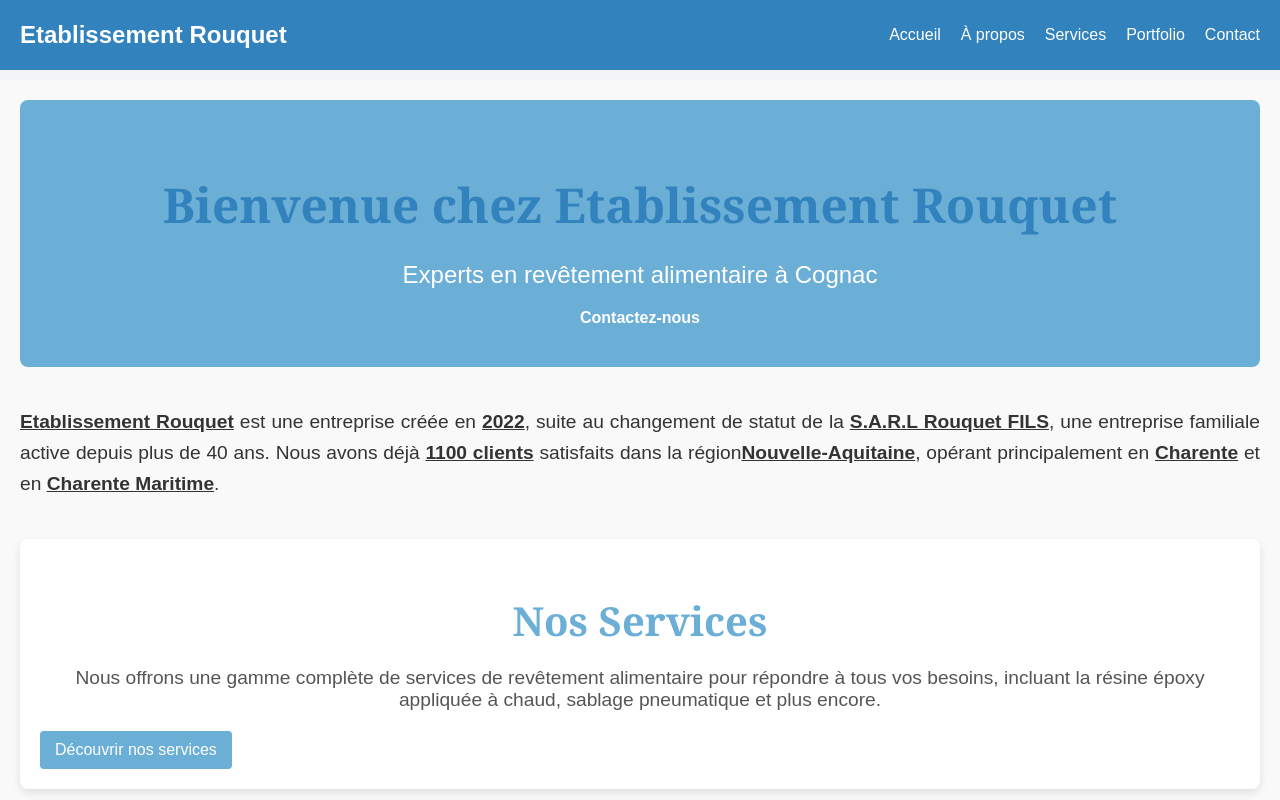
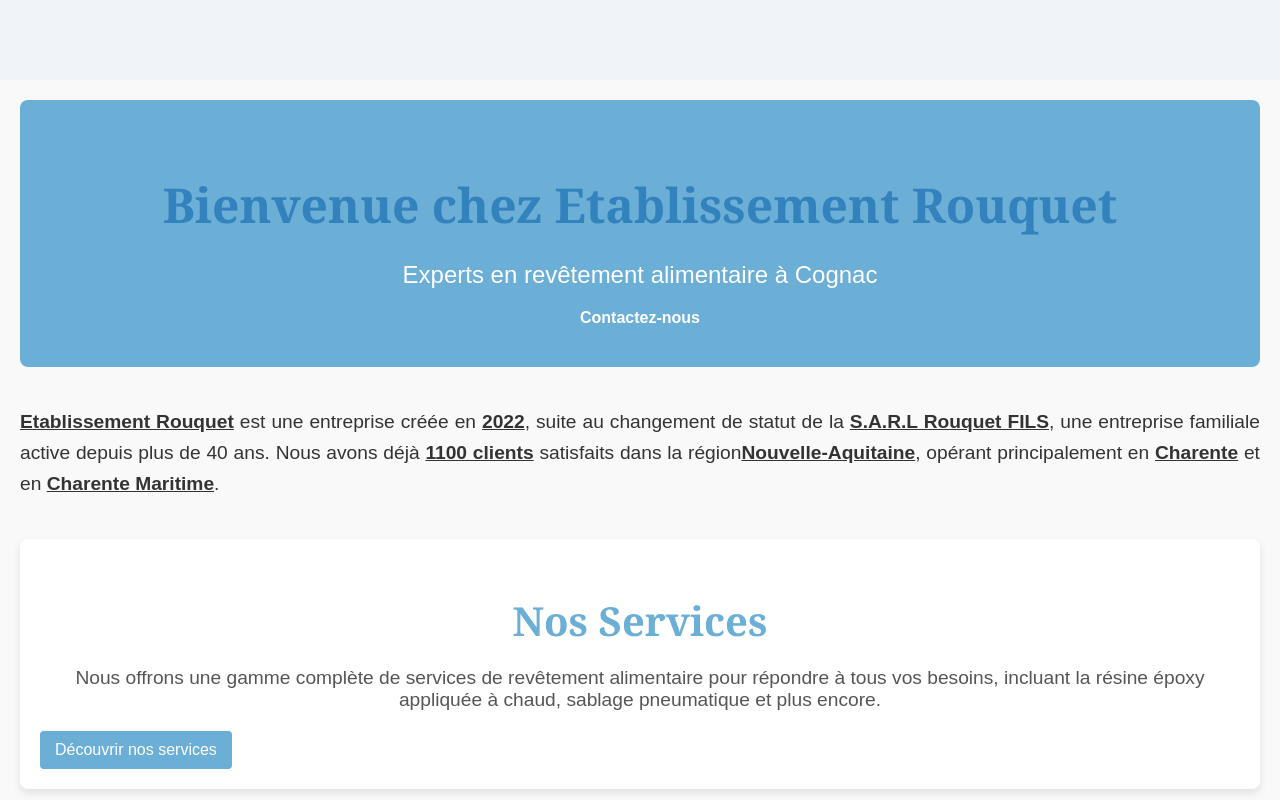
Before and after one commit to RudyDev-engfr/rouquetEstablishment, a Next.js app: page / in a window 1280 px wide. Shown: the top 800 px of the page. Built offline with nearby package versions, Linux system fonts and the light colour scheme.

Commit message:
try resolve webpack error

```diff
--- a/app/layout.js
+++ b/app/layout.js
@@ -1,11 +1,11 @@
 import "./globals.css";
-import Nav from "../components/Nav";
+// import Nav from "../components/Nav";
 
 export default function RootLayout({ children }) {
   return (
     <html lang='fr'>
       <body>
-        <Nav />
+        {/* <Nav /> */}
         {children}
       </body>
     </html>
--- /dev/null
+++ b/app/middleware.js
@@ -0,0 +1,4 @@
+export function middleware(req) {
+  console.log("Middleware triggered:", req.url);
+  return NextResponse.next();
+}
--- a/components/GoogleAnalytics.js
+++ b/components/GoogleAnalytics.js
@@ -1,7 +1,7 @@
 "use client";
 
 import { useEffect } from "react";
-import { useRouter } from "next/router";
+import { useRouter } from "next/navigation"; // Import correct pour Next.js 13+
 import * as gtag from "../lib/gtag";
 
 const GoogleAnalytics = () => {
--- a/components/nav.js
+++ b/components/nav.js
@@ -1,62 +1,62 @@
-"use client";
+// "use client";
 
-import { useState } from "react";
-import Link from "next/link";
-import styles from "./Nav.module.css";
+// import { useState } from "react";
+// import Link from "next/link";
+// import styles from "./Nav.module.css";
 
-export default function Nav() {
-  const [isOpen, setIsOpen] = useState(false);
+// export default function Nav() {
+//   const [isOpen, setIsOpen] = useState(false);
 
-  const toggleMenu = () => {
-    console.log("Menu toggled!"); // Log pour vérifier si la fonction est bien déclenchée
-    setIsOpen(prev => !prev);
-  };
+//   const toggleMenu = () => {
+//     console.log("Menu toggled!"); // Log pour vérifier si la fonction est bien déclenchée
+//     setIsOpen(prev => !prev);
+//   };
 
-  const closeMenu = () => {
-    console.log("Menu closed!"); // Log pour vérifier si la fonction est bien déclenchée
-    setIsOpen(false);
-  };
+//   const closeMenu = () => {
+//     console.log("Menu closed!"); // Log pour vérifier si la fonction est bien déclenchée
+//     setIsOpen(false);
+//   };
 
-  return (
-    <nav className={styles.navbar}>
-      <div className={styles.logo}>
-        <Link href='/'>Etablissement Rouquet</Link>
-      </div>
-      <button className={styles.burger} onClick={toggleMenu}>
-        &#9776;
-      </button>
-      <ul className={`${styles.navLinks} ${isOpen ? styles.navActive : ""}`}>
-        <li>
-          <Link href='/' onClick={closeMenu}>
-            Accueil
-          </Link>
-        </li>
-        <li>
-          <Link href='/about' onClick={closeMenu}>
-            À propos
-          </Link>
-        </li>
-        <li>
-          <Link href='/services' onClick={closeMenu}>
-            Services
-          </Link>
-        </li>
-        <li>
-          <Link href='/portfolio' onClick={closeMenu}>
-            Portfolio
-          </Link>
-        </li>
-        <li>
-          <Link href='/contact' onClick={closeMenu}>
-            Contact
-          </Link>
-        </li>
-        {/* <li>
-          <Link href='/legal' onClick={closeMenu}>
-            Mentions légales
-          </Link>
-        </li> */}
-      </ul>
-    </nav>
-  );
-}
+//   return (
+//     <nav className={styles.navbar}>
+//       <div className={styles.logo}>
+//         <Link href='/'>Etablissement Rouquet</Link>
+//       </div>
+//       <button className={styles.burger} onClick={toggleMenu}>
+//         &#9776;
+//       </button>
+//       <ul className={`${styles.navLinks} ${isOpen ? styles.navActive : ""}`}>
+//         <li>
+//           <Link href='/' onClick={closeMenu}>
+//             Accueil
+//           </Link>
+//         </li>
+//         <li>
+//           <Link href='/about' onClick={closeMenu}>
+//             À propos
+//           </Link>
+//         </li>
+//         <li>
+//           <Link href='/services' onClick={closeMenu}>
+//             Services
+//           </Link>
+//         </li>
+//         <li>
+//           <Link href='/portfolio' onClick={closeMenu}>
+//             Portfolio
+//           </Link>
+//         </li>
+//         <li>
+//           <Link href='/contact' onClick={closeMenu}>
+//             Contact
+//           </Link>
+//         </li>
+//         {/* <li>
+//           <Link href='/legal' onClick={closeMenu}>
+//             Mentions légales
+//           </Link>
+//         </li> */}
+//       </ul>
+//     </nav>
+//   );
+// }
```
